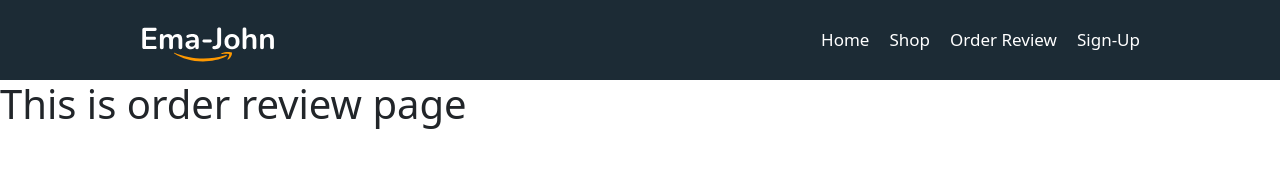
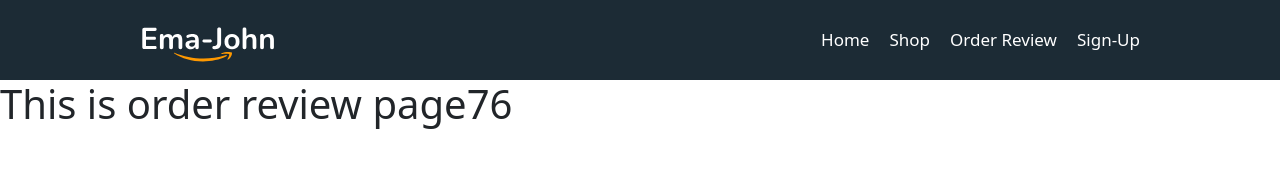
Before and after one commit to Rezaul909/Amazon-simple, a React (Create React App) app: page /OrderReview in a window 1280 px wide. Shown: the top 178 px of the page. Built offline with nearby package versions, Linux system fonts and the light colour scheme.

Commit message:
custom-hook-used

```diff
--- /dev/null
+++ b/src/Hook/useProducts.js
@@ -0,0 +1,16 @@
+import { useEffect, useState } from "react";
+
+const useProducts = () =>{
+
+    const [products, setProducts] = useState([]);
+
+    useEffect(( ) => {
+        fetch('products.json')
+        .then(res => res.json())
+        .then(data => setProducts(data))
+    },[]);
+
+    return [products, setProducts];
+}
+
+export default useProducts;
--- a/src/components/OrderReview/OrderReview.js
+++ b/src/components/OrderReview/OrderReview.js
@@ -1,9 +1,11 @@
 import React from 'react';
+import useProducts from '../../Hook/useProducts';
 
 const OrderReview = () => {
+    const [products, setProducts] = useProducts()
     return (
         <div>
-            <h1>This is order review page</h1>
+            <h1>This is order review page{products.length} </h1>
         </div>
     );
 };
--- a/src/components/Shop/Shop.js
+++ b/src/components/Shop/Shop.js
@@ -1,17 +1,13 @@
 import React, { useEffect, useState } from 'react';
+import useProducts from '../../Hook/useProducts';
 import { addToDb, getStoredCart } from '../../utilities/fakedb';
 import Cart from '../Cart/Cart';
 import Product from '../Product/Product';
 import './Shop.css';
 
 const Shop = () => {
-    const [products, setProducts] = useState([]);
 
-    useEffect(( ) => {
-        fetch('products.json')
-        .then(res => res.json())
-        .then(data => setProducts(data))
-    },[]);
+    const [products, setProducts] = useProducts()
 
     useEffect(()=>{
         const storedCart= getStoredCart();
```
